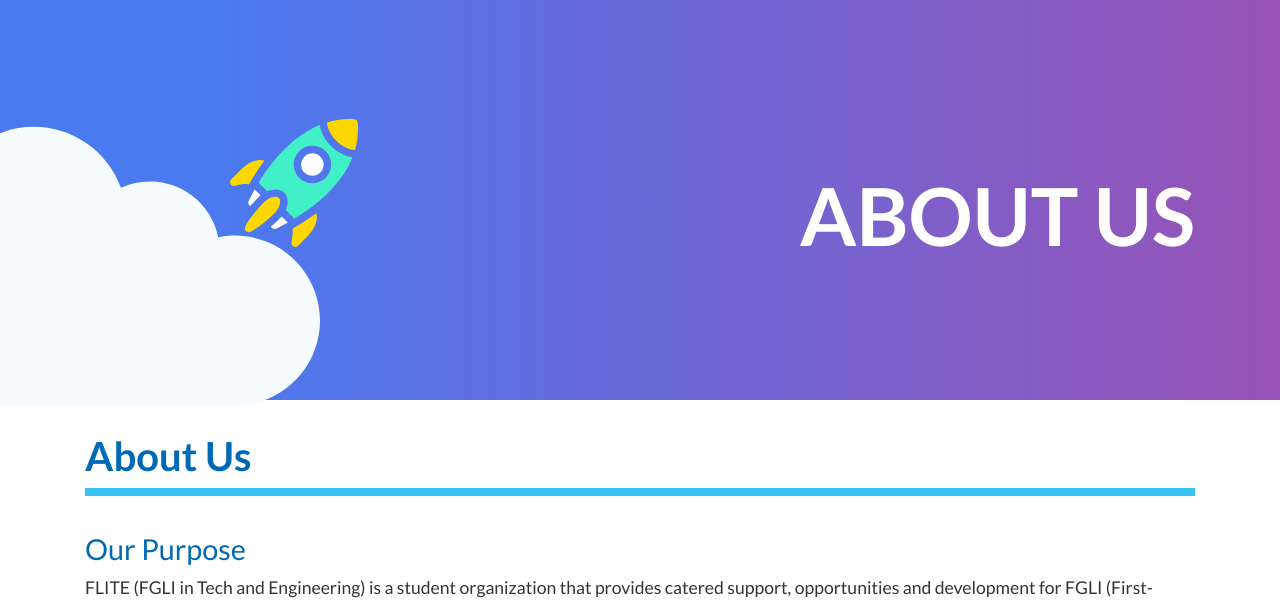
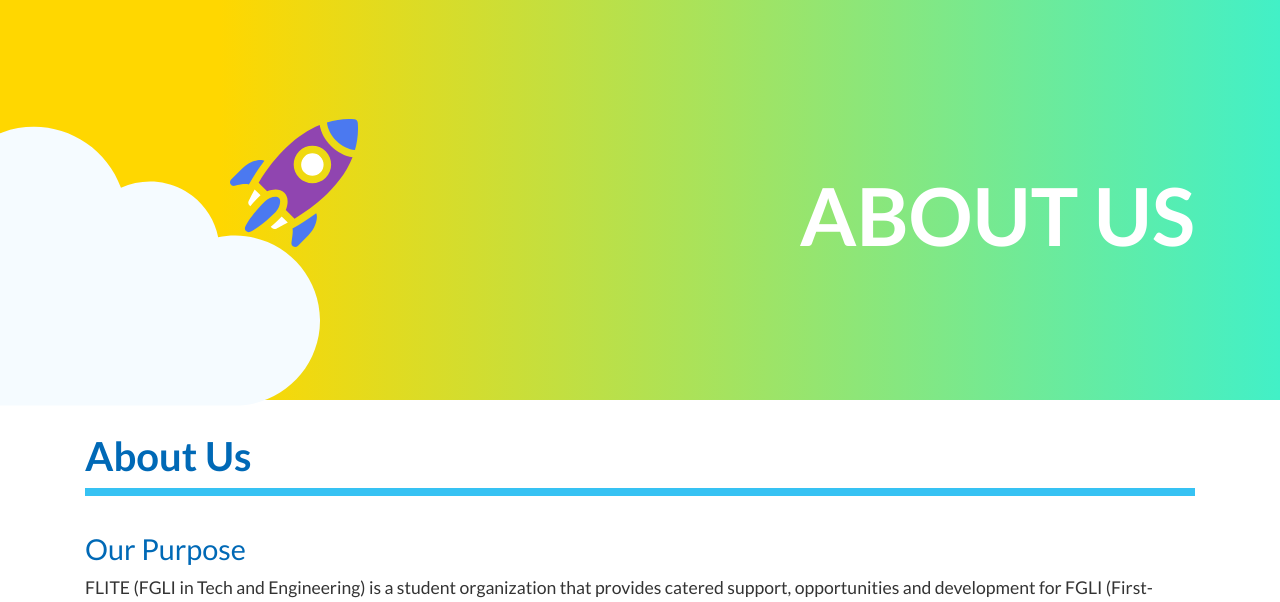
Before and after one commit to jessecui/fgli-tech-website, a PHP site: page /aboutus.html in a window 1280 px wide. Shown: the part 58-660 px from the top of the page. Run offline with PHP 8.4, Linux system fonts and the light colour scheme; some libraries are stand-ins or nearby versions.

Commit message:
change jumbotron colors

```diff
--- a/aboutus.html
+++ b/aboutus.html
@@ -44,7 +44,7 @@
   <main role="main">
     <div class="jumbotron jumbotron-fluid">
       <img id="cloud" src="./img/svg/cloud.svg"/>
-      <img id="rocket" src="./img/svg/rocket_1.svg"/>
+      <img id="rocket" src="./img/svg/rocket_2.svg"/>
       <div class="container banner-text">
         <h1 class="single-header">ABOUT US</h1>
       </div>
--- a/css/about.css
+++ b/css/about.css
@@ -1,6 +1,10 @@
 .profile img {
 	width: 300px;
 	height: 300px;
+}
+
+.jumbotron {
+	background: linear-gradient(270deg, #42F0C7 0%, #FFD700 82.81%);
 }
 
 h3 {
--- a/css/global.css
+++ b/css/global.css
@@ -29,7 +29,6 @@ h2 {
 
 /*jumbotron*/
 .jumbotron {
-  background: linear-gradient(270deg, rgba(144, 69, 176, 0.93) 0%, #4B79F0 82.81%);
   text-align: right;
   color: white;
   padding: 8rem 2rem;
--- a/css/index.css
+++ b/css/index.css
@@ -17,6 +17,10 @@ p {
   color: #333;
   padding-left: 2rem;
   padding-right: 2rem;
+}
+
+.jumbotron {
+  background: linear-gradient(270deg, rgba(144, 69, 176, 0.93) 0%, #4B79F0 82.81%);
 }
 
 /*buttons*/
```
Also changed, not shown: img/svg/rocket_2.svg (added).
